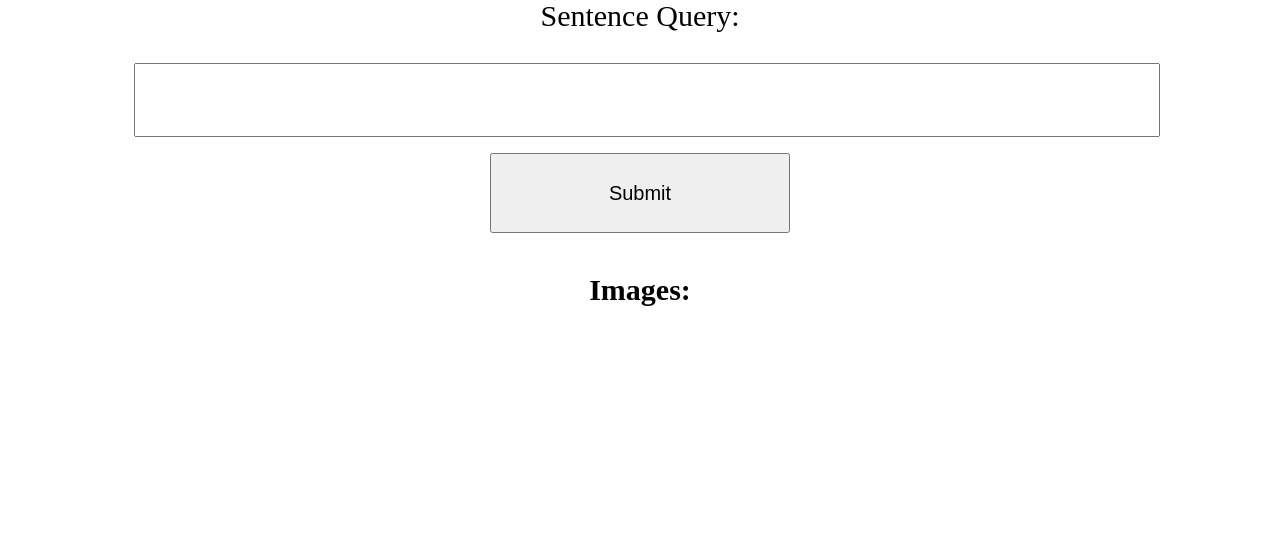
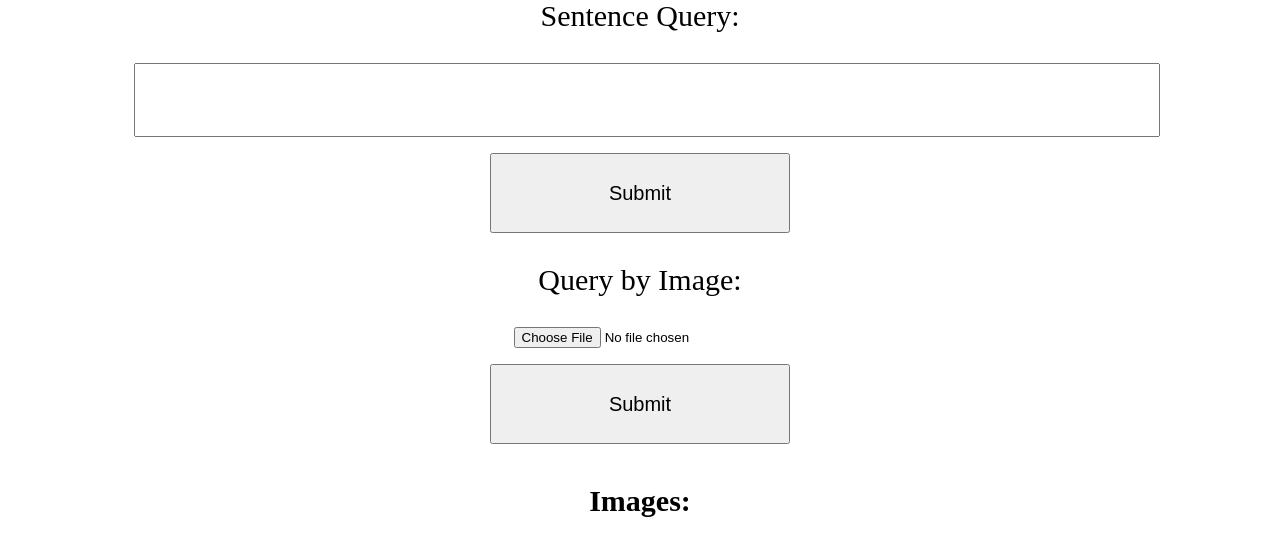
Before and after one commit to vadini-agrawal/cs-6400-proj, a Flask app: page / in a window 1280 px wide. Shown: the part 89-645 px from the top of the page. Run offline with Flask 2, Linux system fonts and the light colour scheme.

Commit message:
Add ability to upload image and save it

```diff
--- a/app/app.py
+++ b/app/app.py
@@ -1,14 +1,21 @@
-from flask import Flask, render_template, request, redirect, url_for
+import os
+
+from flask import Flask, flash, render_template, request, redirect, url_for
 from PIL import Image
+from werkzeug.utils import secure_filename
 
 import parse_query
-
 
 # Create Flask's `app` object
 app = Flask(
     __name__,
     template_folder="templates"
 )
+
+ALLOWED_EXTENSIONS = set(['png', 'jpg', 'jpeg', 'gif'])
+
+def allowed_file(filename):
+	return '.' in filename and filename.rsplit('.', 1)[1].lower() in ALLOWED_EXTENSIONS
 
 @app.route("/")
 def hello():
@@ -20,7 +27,25 @@ def sentence_query():
         result = request.form
         result = result['query']
         filenames = ['apple1.jpeg', 'apple2.jpeg', 'apple3.jpeg']
+        # parse_query(result)
         return render_template("index.html",result=result, filenames=filenames)
+
+@app.route("/image-query", methods=['POST'])
+def image_query():
+    if request.method == 'POST':
+        if 'file' not in request.files:
+            return "no files"
+        file = request.files['file']
+        if file.filename == '':
+            return "no file"
+        if file and allowed_file(file.filename):
+            filename = file.filename
+            file.save(os.path.join('static', filename))
+            # use saved image to query here
+            return render_template('index.html', filenames=[filename])
+        else:
+            return "File uploaded is not a valid image"
+
 
 if __name__ == "__main__":
     app.jinja_env.auto_reload = True
--- a/app/templates/index.html
+++ b/app/templates/index.html
@@ -11,6 +11,13 @@
             <p><input class="sentenceSubmit" type = "submit" value = "Submit" /></p>
         </form>
     </div>
+    <div class="imageBox">
+        <form action = "http://127.0.0.1:5000/image-query" method = "POST" enctype="multipart/form-data">
+            <p class="queryLabel"> Query by Image: </p>
+            <input type="file" name="file" autocomplete="off" required>
+            <p><input class="sentenceSubmit" type = "submit" value = "Submit" /></p>
+        </form>
+    </div>
     <h4 class="imagesLabel">Images: </h4>
     <div class="imageResults">
         {% for fn in filenames: %}
```
